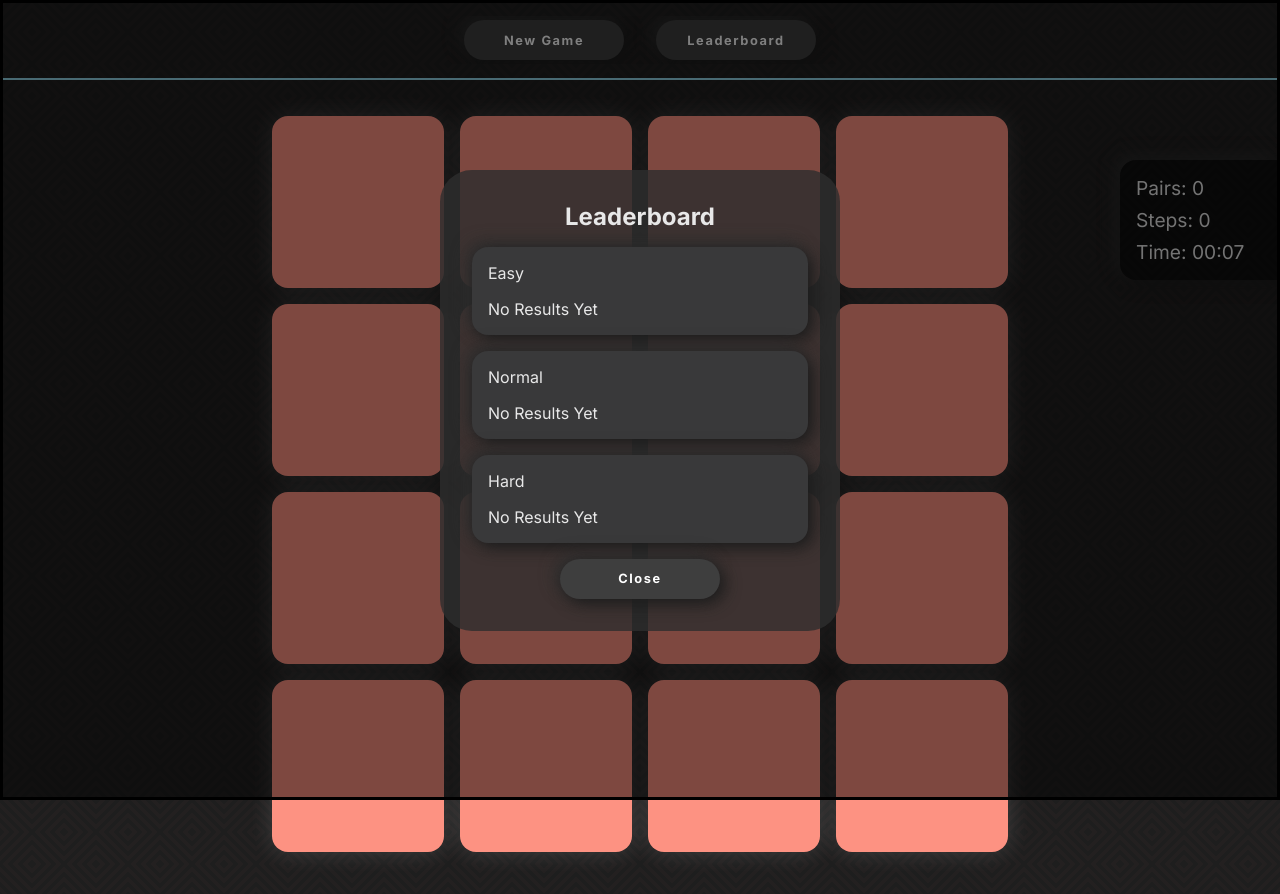
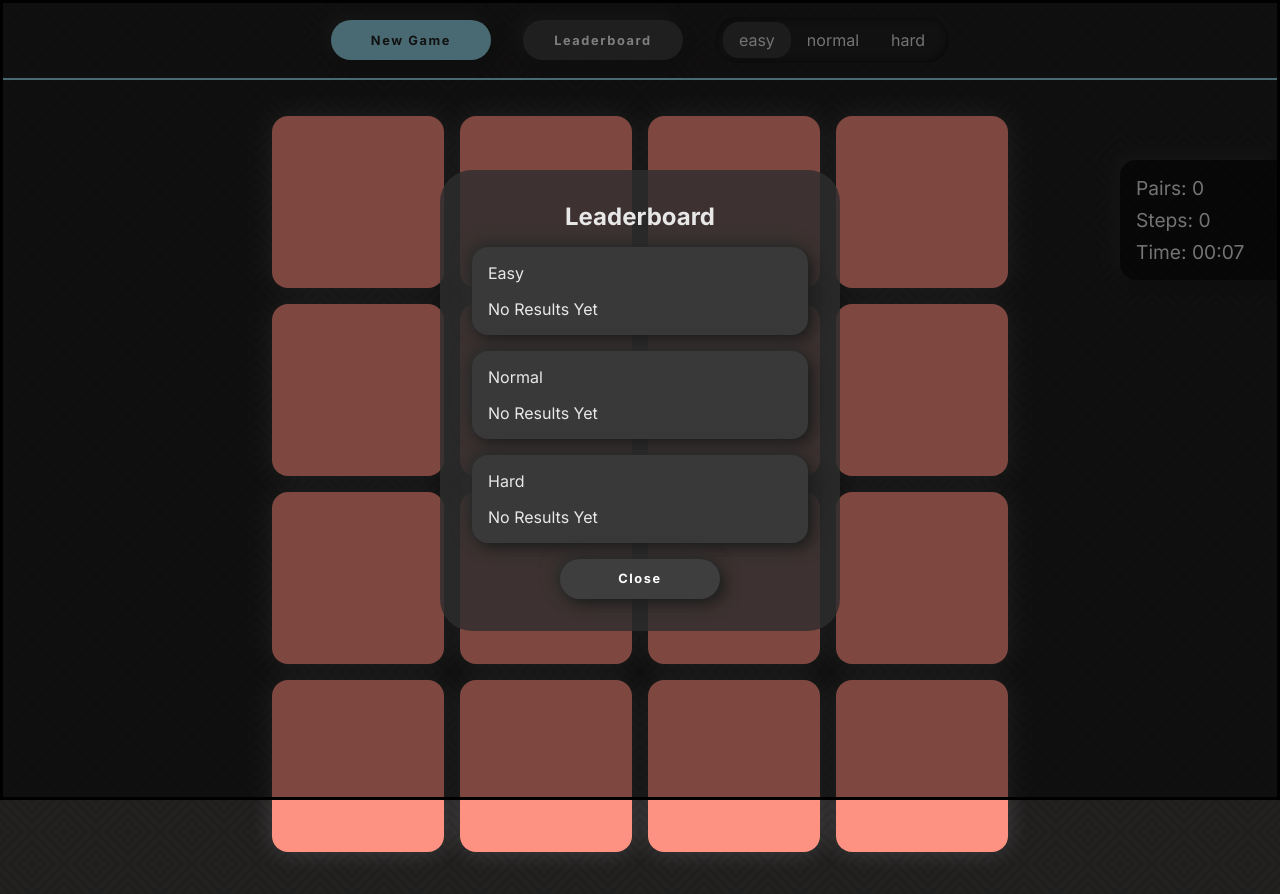
Before and after one commit to shishkinsa997/memory-game, a website built with Vite: page index.html in a window 1280 px wide. Both pictures are taken after a click on the button "Leaderboard". Built offline with nearby package versions, Linux system fonts and the light colour scheme.

Commit message:
feat: add difficulty tabs to header, update styles

```diff
--- a/src/js/components/Header.js
+++ b/src/js/components/Header.js
@@ -20,6 +20,32 @@ export default function renderHeader() {
     text: "Leaderboard",
   });
 
+  const filterBar = el("div", {
+    className: "filter-bar",
+    id: "filter-bar",
+  });
+
+  const createFilterTab = (tab) => {
+    const tabBtn = el("button", {
+      className: "filter-btn",
+      id: tab,
+      text: tab,
+    });
+    if (JSON.parse(localStorage.getItem("user")).difficulty === tab) {
+      tabBtn.classList.add("filter-tab-active");
+    }
+    tabBtn.addEventListener("click", () => {
+      const tabs = document.querySelectorAll(".filter-btn");
+      tabs.forEach((x) => x.classList.remove("filter-tab-active"));
+      tabBtn.classList.add("filter-tab-active");
+
+      const user = JSON.parse(localStorage.getItem("user"));
+      user.difficulty = tab;
+      localStorage.setItem("user", JSON.stringify(user));
+    });
+    return tabBtn;
+  };
+
   newGameBtn.addEventListener("click", () => {
     document.getElementById("game-screen").remove();
     document.getElementById("app").append(renderGameScreen({ counterDefault }));
@@ -28,9 +54,12 @@ export default function renderHeader() {
     updateBoard();
     const leaderBoard = document.getElementById("leaderboard");
     leaderBoard.showModal();
+    document.documentElement.style = "overflow: hidden";
   });
-
-  headerInner.append(newGameBtn, leaderBoardBtn);
+  ["easy", "normal", "hard"].forEach((d) => {
+    filterBar.append(createFilterTab(d));
+  });
+  headerInner.append(newGameBtn, leaderBoardBtn, filterBar);
   header.append(headerInner);
 
   return header;
--- a/src/styles/_variables.scss
+++ b/src/styles/_variables.scss
@@ -31,13 +31,13 @@ $shadows-btn-light-hover:
   -0.8rem -0.8rem 1rem #ffffff;
 
 $shadows-card: 0 0 1.5rem rgba(255, 255, 255, 0.15);
-$shadows-check-light:
-  0.2rem 0.2rem 0.25rem #c5c5c5,
-  -0.2rem -0.2rem 0.25rem #ffffff;
+$shadows-tabs-active:
+  0.2rem 0.2rem 0.25rem #373737,
+  -0.2rem -0.2rem 0.25rem #000000;
 $shadows-card-hover: 0 0 1.5rem rgba(0, 0, 0, 0.7);
-$shadows-check-light-hover:
-  inset 0.2rem 0.2rem 0.25rem #c5c5c5,
-  inset -0.2rem -0.2rem 0.25rem #ffffff;
+$shadows-tabs:
+  inset 0.2rem 0.2rem 0.25rem #191919,
+  inset -0.2rem -0.2rem 0.25rem #181818;
 
 $mobile_s: 380px;
 $mobile_m: 560px;
--- a/src/styles/header.scss
+++ b/src/styles/header.scss
@@ -8,12 +8,11 @@
   left: 0;
   z-index: 10;
   padding: 1rem;
+  height: 5rem;
 
   .header-inner {
     @include flex-center;
-    overflow: hidden;
     gap: 2rem;
-    height: 3rem;
     width: 100%;
   }
 
@@ -26,4 +25,31 @@
     width: 100dvw;
     background-color: v.$color-primary;
   }
+
+  .new-game {
+    @include accent-btn;
+  }
+
+  .filter-bar {
+    @include flex-between;
+    background-color: v.$color-black;
+    box-shadow: v.$shadows-tabs;
+    padding: 0.3rem 0.5rem;
+    border-radius: 2rem;
+  }
+
+  .filter-btn {
+    padding: 0.5rem 1rem;
+    border-radius: 1rem;
+  }
+
+  .filter-tab-active {
+    background-color: v.$color-dark;
+  }
+
+  @media (orientation: portrait) {
+    .header-inner {
+      height: 12dvw;
+    }
+  }
 }
```
